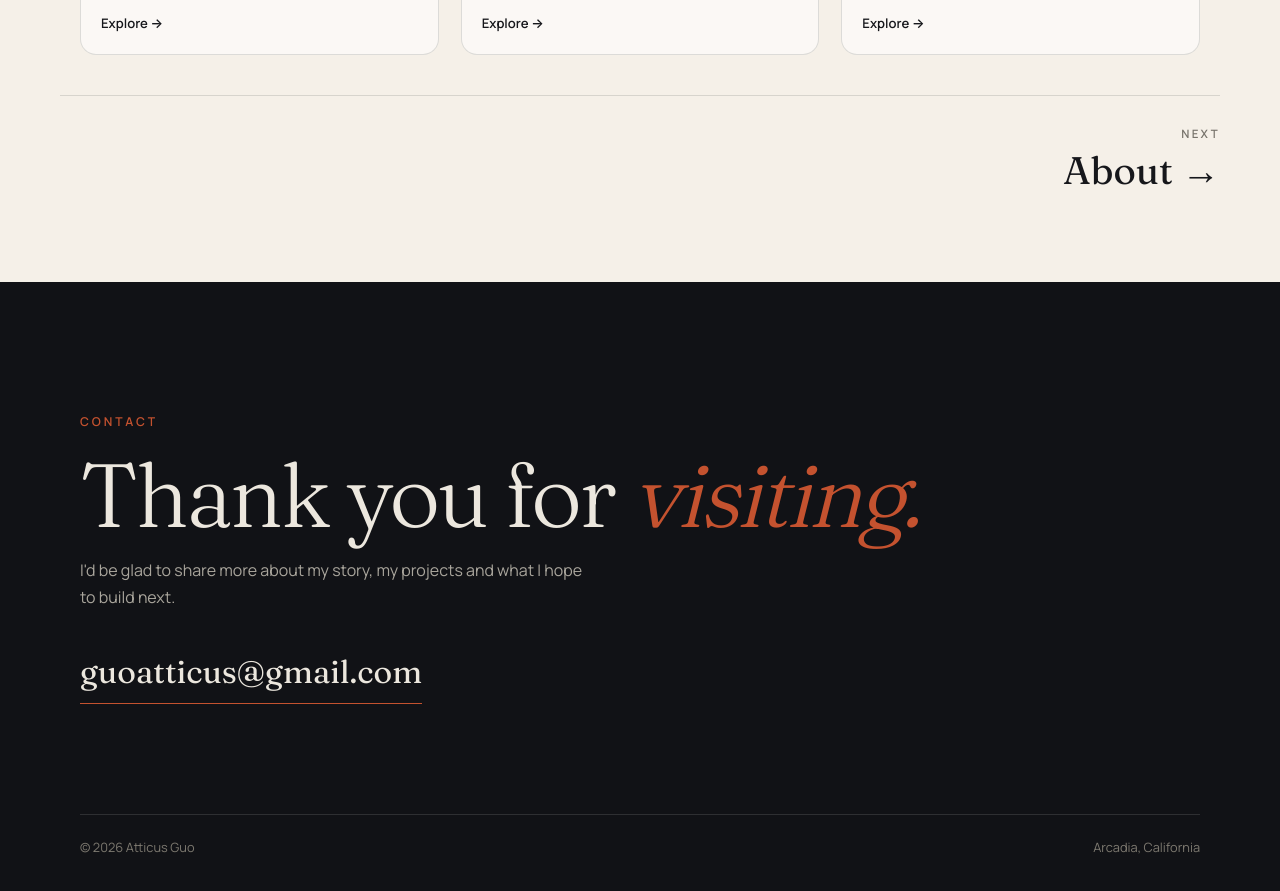
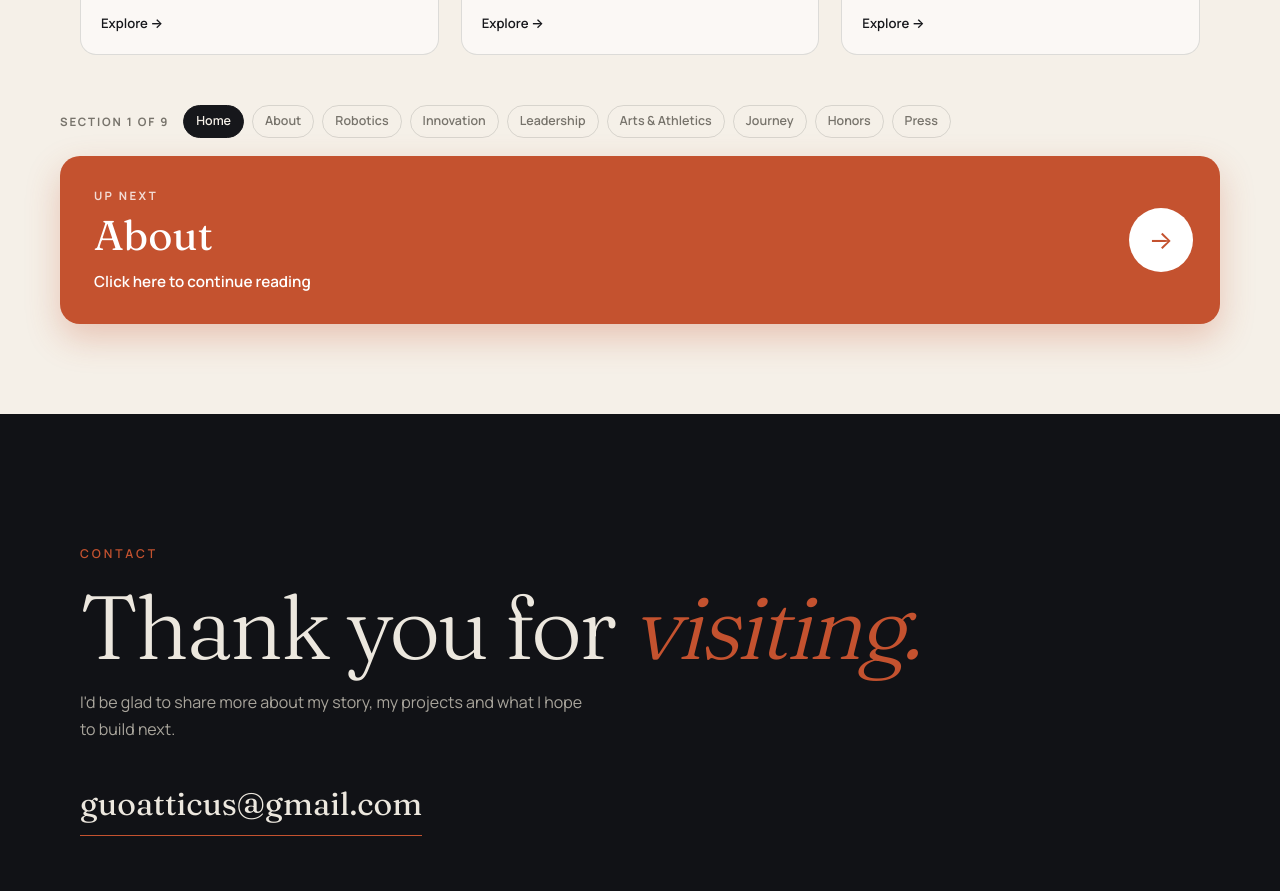
Before and after one commit to juliaguo168/atticus-guo-website, a plain HTML site: page index.html in a window 1280 px wide. Shown: the part 1989-2880 px from the top of the page. Drawn offline with Linux system fonts and the light colour scheme.

Commit message:
Clearer next-section card, progress chips and floating next button

```diff
--- a/index.html
+++ b/index.html
@@ -348,12 +348,29 @@ body.paged section.first{padding-top:170px}
 @media (max-width:900px){body.paged section.first{padding-top:130px}}
 body.paged .label .num{display:none}
 .links a.active{opacity:1;color:var(--accent)}
-.pagenext{max-width:1240px;margin:0 auto;padding:0 40px 90px}
-.pagenext a{display:flex;flex-direction:column;gap:6px;align-items:flex-end;text-decoration:none;color:var(--ink);border-top:1px solid var(--line);padding-top:28px}
-.pagenext small{font-size:.72rem;letter-spacing:.2em;text-transform:uppercase;font-weight:600;color:var(--muted)}
-.pagenext span{font-family:var(--serif);font-size:clamp(1.6rem,3.4vw,2.4rem);line-height:1.1;transition:color .25s}
-.pagenext a:hover span{color:var(--accent)}
-@media (max-width:900px){.pagenext{padding:0 20px 64px}}
+.pagenext{max-width:1240px;margin:0 auto;padding:10px 40px 90px}
+.pn-steps{display:flex;flex-wrap:wrap;align-items:center;gap:8px;margin-bottom:18px}
+.pn-count{font-size:.72rem;letter-spacing:.16em;text-transform:uppercase;font-weight:700;color:var(--muted);margin-right:6px}
+.pn-steps a{font-size:.78rem;font-weight:600;text-decoration:none;color:var(--muted);border:1px solid var(--line);border-radius:999px;padding:5px 12px;transition:border-color .2s,color .2s}
+.pn-steps a:hover{color:var(--ink);border-color:var(--ink)}
+.pn-steps a.cur{background:var(--ink);border-color:var(--ink);color:var(--paper)}
+.pn-steps a.done{color:var(--ink)}
+.pn-card{display:flex;align-items:center;justify-content:space-between;gap:24px;text-decoration:none;color:#fff;background:var(--accent);border-radius:20px;padding:30px 34px;transition:background .3s,transform .3s;box-shadow:0 14px 34px rgba(196,82,47,.28)}
+.pn-card:hover{background:var(--ink);transform:translateY(-2px)}
+.pn-card small{display:block;font-size:.72rem;letter-spacing:.2em;text-transform:uppercase;font-weight:700;color:rgba(255,255,255,.8)}
+.pn-card b{display:block;font-family:var(--serif);font-weight:400;font-size:clamp(1.8rem,3.6vw,2.6rem);line-height:1.1;margin-top:8px}
+.pn-card em{display:block;font-style:normal;font-size:.95rem;font-weight:600;color:#fff;margin-top:10px}
+.pn-arrow{flex:none;width:64px;height:64px;border-radius:50%;background:#fff;color:var(--accent);display:flex;align-items:center;justify-content:center;font-size:1.6rem;animation:pnNudge 1.8s ease-in-out infinite}
+.pn-card:hover .pn-arrow{background:var(--accent);color:#fff}
+@keyframes pnNudge{0%,100%{transform:translateX(0)}50%{transform:translateX(8px)}}
+.pn-float{position:fixed;right:24px;bottom:24px;z-index:55;display:flex;align-items:center;gap:10px;text-decoration:none;color:#fff;background:var(--ink);border-radius:999px;padding:12px 14px 12px 20px;font-size:.88rem;font-weight:600;box-shadow:0 10px 30px rgba(0,0,0,.18);opacity:0;transform:translateY(16px);pointer-events:none;transition:opacity .35s,transform .35s,background .25s}
+.pn-float.show{opacity:1;transform:none;pointer-events:auto}
+.pn-float:hover{background:var(--accent)}
+.pn-float i{font-style:normal;width:28px;height:28px;border-radius:50%;background:var(--accent);display:flex;align-items:center;justify-content:center}
+.pn-float:hover i{background:#fff;color:var(--accent)}
+body:not(.paged) .pn-float{display:none}
+@media (prefers-reduced-motion:reduce){.pn-arrow{animation:none}}
+@media (max-width:900px){.pagenext{padding:0 20px 64px}.pn-card{padding:24px}.pn-arrow{width:52px;height:52px}}
 /* ---------- highlight cards ---------- */
 #highlights{padding-bottom:40px}
 .hl-head h2{font-family:var(--serif);font-weight:400;font-size:clamp(2rem,4vw,3rem);line-height:1.1;margin-top:12px}
@@ -567,6 +584,7 @@ body.paged .label .num{display:none}
 </div></section>
 
 <div class="pagenext" id="pageNext"></div>
+<a class="pn-float" id="pnFloat" href="#"></a>
 
 <footer id="contact"><div class="wrap">
   <div class="kicker" style="color:var(--accent)" data-t="contact.kicker"></div>
@@ -1109,11 +1127,24 @@ const PAGES = ["home","about","robotics","innovation","leadership","arts","journ
 const ALIAS = { "": "home", top: "home", highlights: "home", academics: "innovation", fifa: "leadership" };
 let page = "home";
 function renderNext(){
-  const i = PAGES.indexOf(page), n = PAGES[i + 1], name = id => UI.nav.find(x => x[0] === id)[1][lang];
-  $("pageNext").innerHTML = n
-    ? `<a href="#${n}"><small>${lang === "en" ? "Next" : "下一页"}</small><span>${name(n)} →</span></a>`
-    : `<a href="#home"><small>${lang === "en" ? "Back to" : "返回"}</small><span>${lang === "en" ? "Home" : "首页"} ↑</span></a>`;
+  const en = lang === "en", i = PAGES.indexOf(page), n = PAGES[i + 1], name = id => UI.nav.find(x => x[0] === id)[1][lang];
+  const steps = `<div class="pn-steps"><span class="pn-count">${en ? `Section ${i + 1} of ${PAGES.length}` : `第 ${i + 1} / ${PAGES.length} 部分`}</span>${PAGES.map((p, k) => `<a href="#${p}" class="${k === i ? "cur" : k < i ? "done" : ""}">${name(p)}</a>`).join("")}</div>`;
+  const card = n
+    ? `<a class="pn-card" href="#${n}"><div><small>${en ? "Up next" : "下一部分"}</small><b>${name(n)}</b><em>${en ? "Click here to continue reading" : "点击这里，继续阅读下一部分"}</em></div><span class="pn-arrow">→</span></a>`
+    : `<a class="pn-card" href="#home"><div><small>${en ? "You've reached the end" : "已经看完全部内容"}</small><b>${en ? "Back to Home" : "返回首页"}</b><em>${en ? "Click here to start again from the top" : "点击这里，回到首页"}</em></div><span class="pn-arrow">↑</span></a>`;
+  $("pageNext").innerHTML = steps + card;
+  const f = $("pnFloat");
+  f.hidden = !n;
+  if (n) { f.href = "#" + n; f.innerHTML = `${en ? "Next" : "下一部分"}: ${name(n)} <i>→</i>`; }
+  updFloat();
 }
+function updFloat(){
+  const f = $("pnFloat"); if (!f) return;
+  const cardTop = $("pageNext").getBoundingClientRect().top;
+  f.classList.toggle("show", document.body.classList.contains("paged") && !f.hidden && scrollY > 300 && cardTop > innerHeight - 40);
+}
+addEventListener("scroll", updFloat, { passive: true });
+addEventListener("resize", updFloat);
 /* 手机上不分页：所有内容在一个长页面里，菜单点击后滚动到对应位置 */
 const phone = matchMedia("(max-width: 767px)");
 function showPage(e){
```
